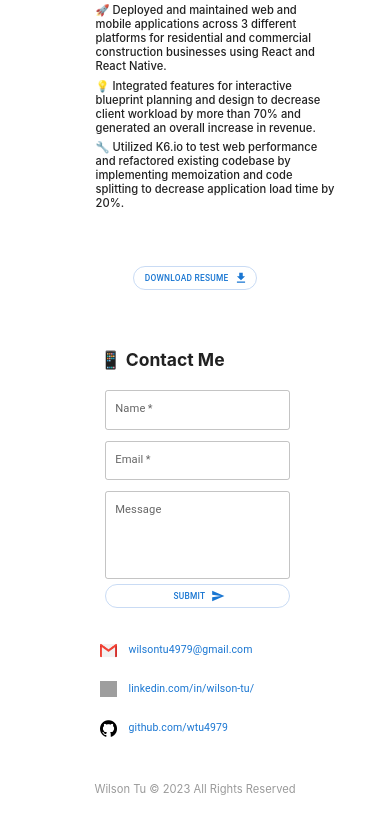
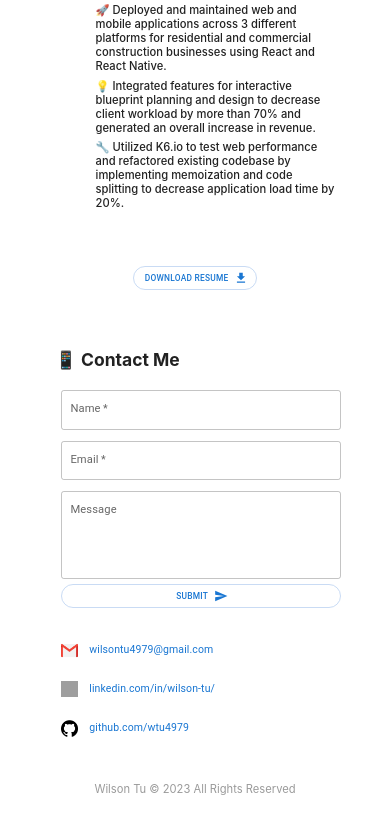
Before and after one commit to wtu4979/new-web-portfolio, a React (Create React App) app: page / in a window 390 px wide. Shown: the part 1516-2347 px from the top of the page. Built offline with nearby package versions, Linux system fonts and the light colour scheme; grey boxes are pictures that could not be loaded.

Commit message:
fixed margin issue on contact form

```diff
--- a/src/components/styles/home2.css
+++ b/src/components/styles/home2.css
@@ -447,11 +447,17 @@
 		flex-direction: column;
 		justify-content: flex-start;
 		align-items: flex-start;
-		padding-left: 4rem;
+		width: 100%;
 	}
 
 	.contact-container h2 {
 		font-size: 25px;
+		width: 100%;
+	}
+
+	.contact-info-container {
+		width: 100%;
+		margin-left: 8px;
 	}
 
 	.contact-info-container p {
@@ -460,6 +466,10 @@
 	.resume-container {
 		max-width: 100%;
 		padding: 15px;
+	}
+
+	.MuiBox-root .css-e70qmq {
+		width: 100%;
 	}
 }
 
```
